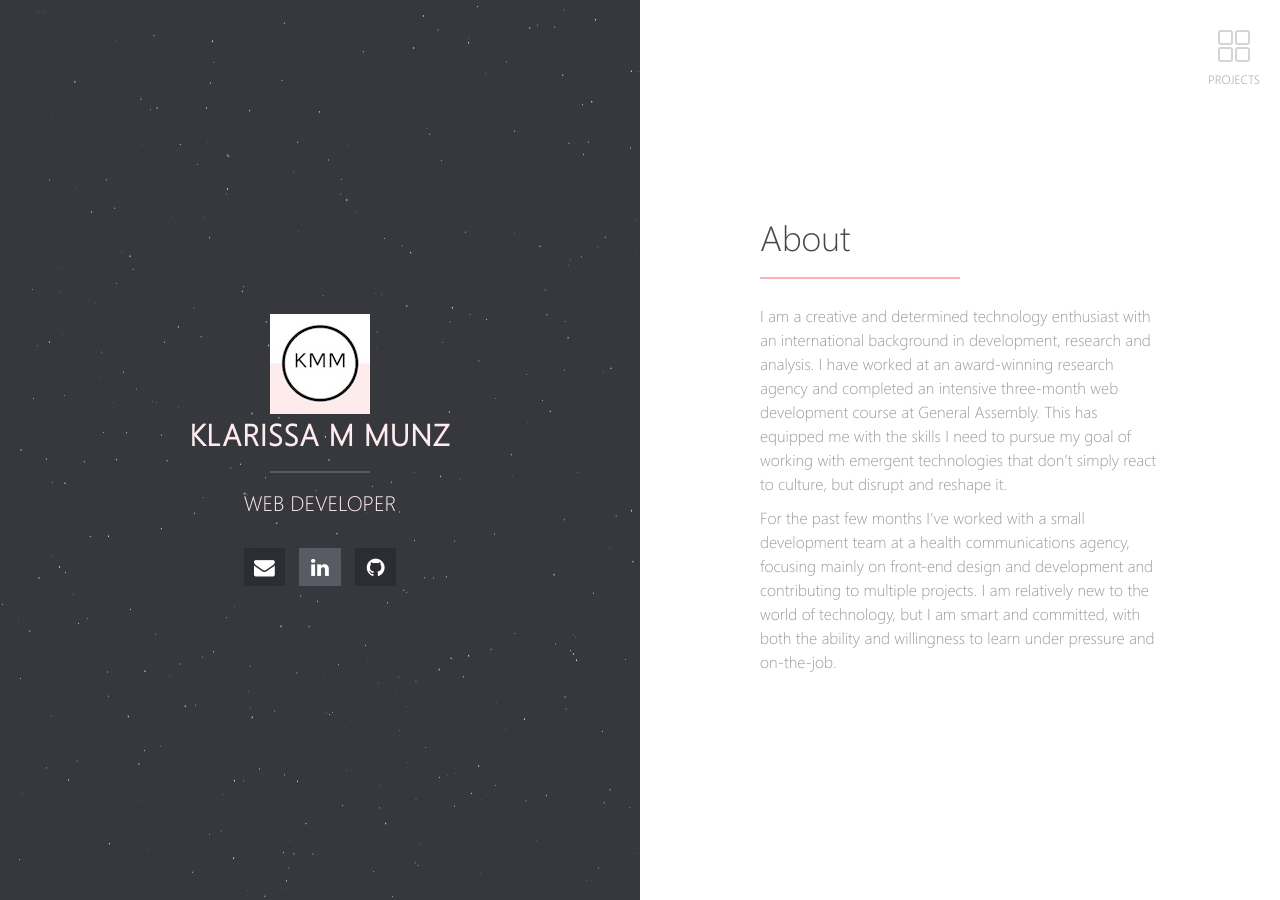
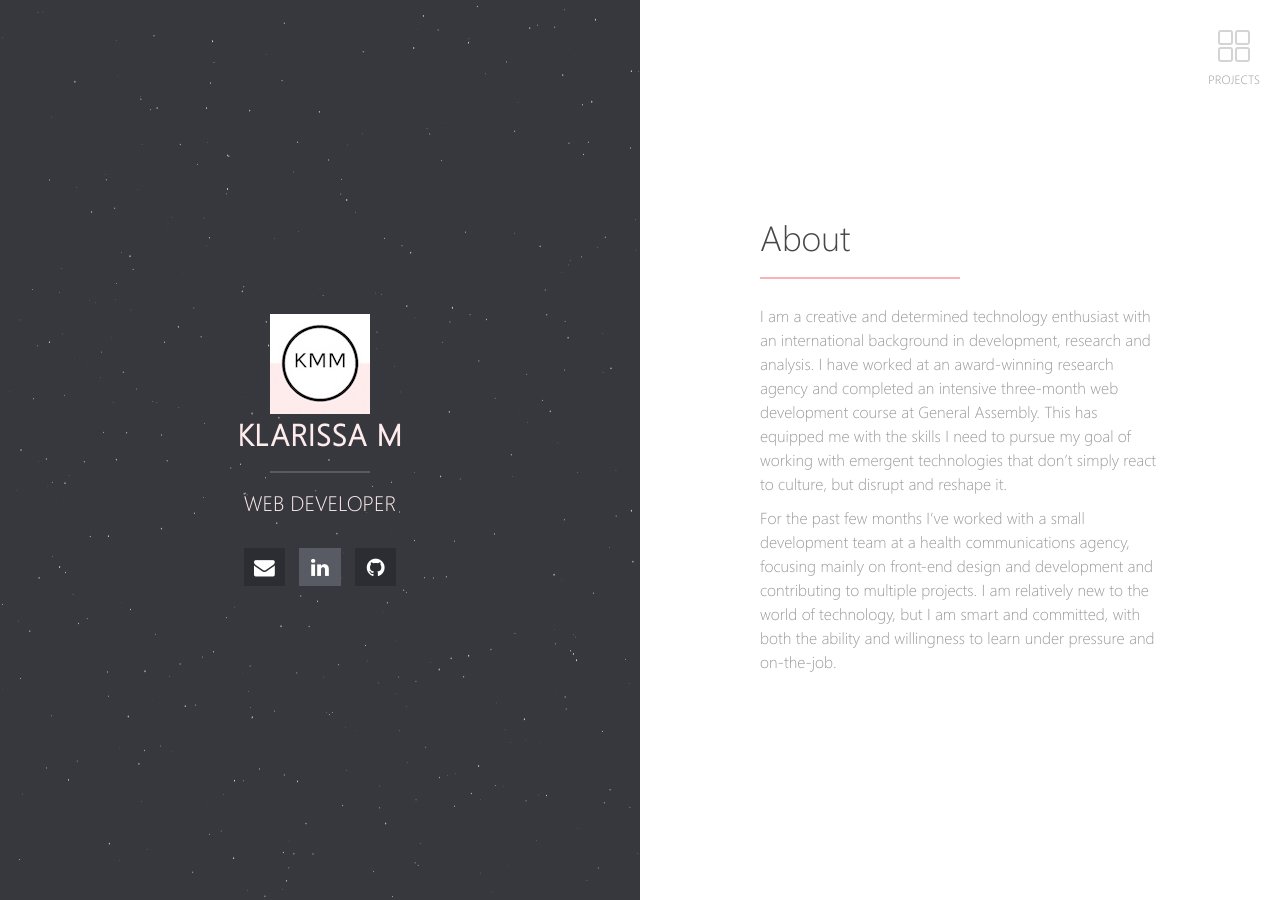
Before and after one commit to klarissamm/klarissamm.github.io, a Jekyll site: the page built from index.md, in a window 1280 px wide. Built offline with Jekyll 4.4.1, drawn with Linux system fonts in a browser that asks for light colours; our own code applies the rules of GitHub Pages for plain Markdown files.

Commit message:
took away surname

```diff
--- a/_config.yml
+++ b/_config.yml
@@ -1,5 +1,5 @@
 # Site
-title: Klarissa M Munz
+title: Klarissa M
 description: WEB DEVELOPER
 url: ''
 logo: logo.jpeg                                      # Site logo
```
